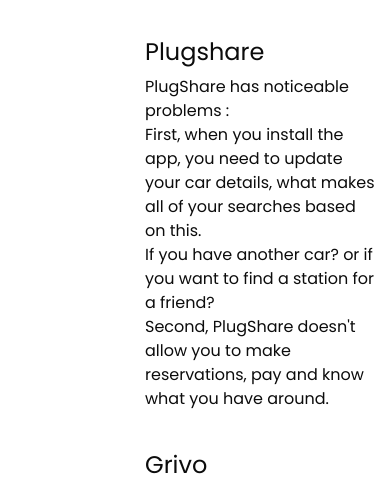
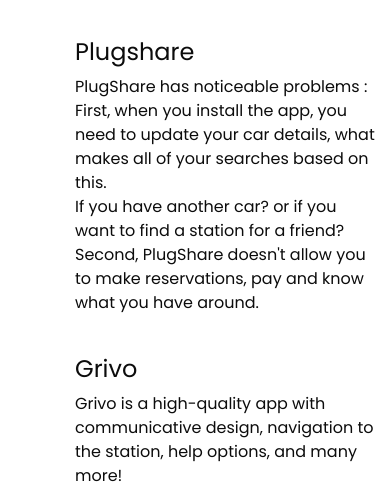
Before and after one commit to zlilyoffe/zlilyoffe.github.io, a PHP site: page /plugMe.html in a window 390 px wide; the page is wider, and only the part inside the window is pictured. Shown: the part 3420-3910 px from the top of that part. Run offline with PHP 8.4, Linux system fonts and the light colour scheme; some libraries are stand-ins or nearby versions.

Commit message:
responsive

```diff
--- a/css/responsive.css
+++ b/css/responsive.css
@@ -1,6 +1,14 @@
 @media (max-width: 1120px) {
   .slider_section .carousel_btn-container {
     bottom: 0;
+  }
+  .marketResearch{
+    padding-left: 60px;
+  }
+  .grivo {
+    padding-left:130px ;
+    font-weight: bold;
+    font-size: 0.7em;
   }
 }
 
--- a/css/style.css
+++ b/css/style.css
@@ -1002,6 +1002,9 @@ a:focus {
 .back-to-top:hover {
   opacity: 0.9;
 } */
+.marketResearch{
+  padding-left: 130px;
+}
 .imgHome {
  size: 0.2em;
   animation-duration: 8s;
--- a/plugMe.html
+++ b/plugMe.html
@@ -250,7 +250,7 @@ PlugShare, Grivo, Energy, EV, Israel EV club
 
 </div>
 <div class="container">
-<div style="padding-left: 130px;" >
+<div class="marketResearch">
 <h4>
 Plugshare                                          </h4>
 <p>
```
